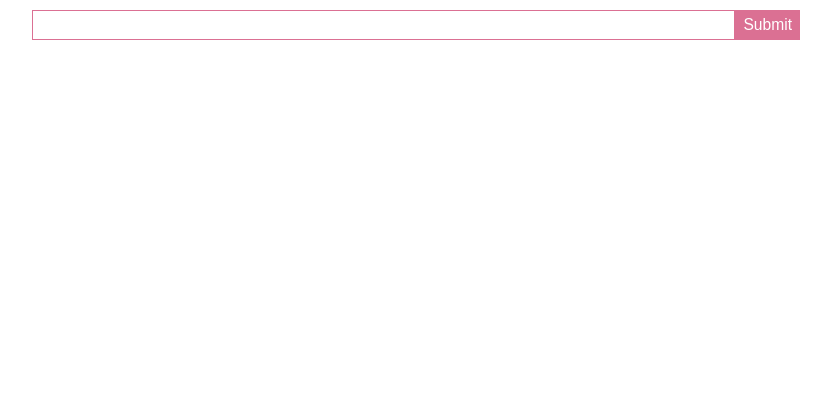
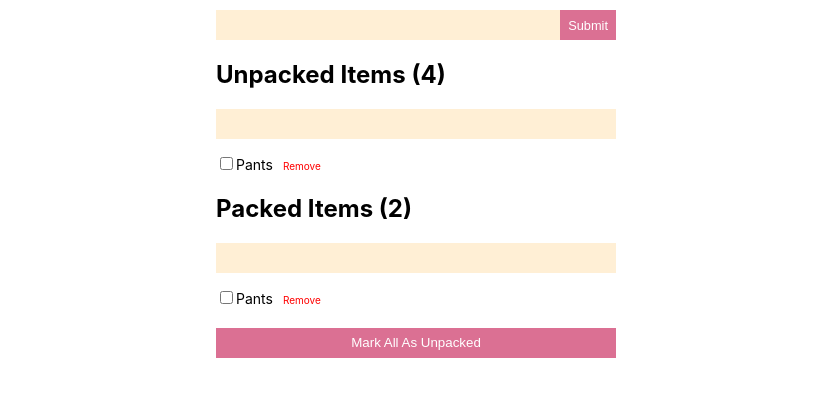
Before and after one commit to burnsco/packed-luggage-tracker, a React (Create React App) app: page / in a window 1280 px wide. Shown: the top 396 px of the page, without its empty margins (224-1055 px from the left). Built offline with nearby package versions, Linux system fonts and the light colour scheme.

Commit message:
checkbox/listHeader/listItem - all basics finished, need to refactor and add state and containers

```diff
--- a/src/components/Input/index.js
+++ b/src/components/Input/index.js
@@ -1,9 +1,37 @@
 import React from 'react'
 import styled from 'styled-components'
 
+const Container = styled.div`
+  margin-top: 10px;
+  display: flex;
+  justify-content: space-between;
+  width: 400px;
+  height: 30px;
+`
 const Input = styled.input`
-  border: 1px solid palevioletred;
+  border: none;
+  background: papayawhip;
   padding: 0.2em;
+  width: 100%;
+
+  &:focus {
+    border: none;
+  }
 `
+const Button = styled.button`
+  background: ${props => (props.primary ? 'palevioletred' : 'white')};
+  color: ${props => (props.primary ? 'white' : 'palevioletred')};
+  font-size: 0.8em;
+  border: 2px solid palevioletred;
+`
+const ListHeader = styled.h1`
+  font-size: 1.5em;
+`
+const AddItem = ({ withButton }) => (
+  <Container>
+    <Input />
+    {withButton && <Button primary>Submit</Button>}
+  </Container>
+)
 
-export default Input
+export default AddItem
--- a/src/components/Item/Item.styles.js
+++ /dev/null
@@ -1,6 +0,0 @@
-// import styled from 'styled-components';
-
-// export const Test = styled.div`
-//  display: flex;
-// `;
-//
--- a/src/components/Item/index.js
+++ /dev/null
@@ -1,3 +0,0 @@
-import Item from './Item';
-
-export default Item;
--- a/src/components/ListHeader/ListHeader.styles.js
+++ /dev/null
@@ -1,6 +0,0 @@
-// import styled from 'styled-components';
-
-// export const Test = styled.div`
-//  display: flex;
-// `;
-//
--- /dev/null
+++ b/src/components/ListItem/index.js
@@ -0,0 +1,34 @@
+import React from 'react'
+import styled from 'styled-components'
+
+const Container = styled.label`
+  margin-top: 15px;
+  display: block;
+  position: relative;
+`
+
+const CheckBox = styled.input`
+  cursor: pointer;
+`
+
+const Item = styled.span`
+  font-size: 14px;
+`
+
+const RemoveButton = styled.span`
+  margin-left: 10px;
+  font-size: 10px;
+  color: red;
+`
+
+const ListItem = () => {
+  return (
+    <Container>
+      <CheckBox type="checkbox" name="item" id="item" />
+      <Item>Pants</Item>
+      <RemoveButton>Remove</RemoveButton>
+    </Container>
+  )
+}
+
+export default ListItem
--- a/src/container/App.js
+++ b/src/container/App.js
@@ -1,32 +1,38 @@
-import React from 'react'
+import React, { Component } from 'react'
 import styled from 'styled-components'
+import Input from '../components/Input'
+import ListItem from '../components/ListItem'
 
-const Container = styled.div`
-  margin-top: 10px;
-  display: flex;
-  width: 60vw;
-  justify-content: space-between;
+const ListHeader = styled.h2`
+  font-size: 1.5em;
+`
+const MarkButton = styled.button`
+  margin-top: 20px;
+  background: palevioletred;
+  color: white;
+  width: 400px;
   height: 30px;
-`
-const Input = styled.input`
-  border: 1px solid palevioletred;
-  padding: 0.2em;
-  width: 100%;
-`
-const Button = styled.button`
-  background: ${props => (props.primary ? 'palevioletred' : 'white')};
-  color: ${props => (props.primary ? 'white' : 'palevioletred')};
-  font-size: 0.6em;
   border: 2px solid palevioletred;
 `
-const ListHeader = styled.h1`
-  font-size: 1.5em;
-`
-const App = () => (
-  <Container>
-    <Input />
-    <Button primary>Submit</Button>
-  </Container>
-)
+class App extends Component {
+  state = {
+    input: '',
+    items: [{ id: 1, title: 'Pants', packed: false }]
+  }
+  render() {
+    return (
+      <>
+        <Input withButton />
+        <ListHeader>Unpacked Items (4)</ListHeader>
+        <Input />
+        <ListItem />
+        <ListHeader>Packed Items (2)</ListHeader>
+        <Input />
+        <ListItem />
+        <MarkButton>Mark All As Unpacked</MarkButton>
+      </>
+    )
+  }
+}
 
 export default App
--- a/src/index.css
+++ b/src/index.css
@@ -13,5 +13,4 @@ body {
   flex-direction: column;
   align-items: center;
   /* justify-content: center; */
-  font-size: calc(10px + 2vmin);
 }
```
Also changed, not shown: src/components/Item/Item.jsx (deleted, +0 -19 lines), src/components/ListHeader/ListHeader.jsx (deleted, +0 -19 lines), src/components/ListHeader/index.js (+9 -2 lines).
